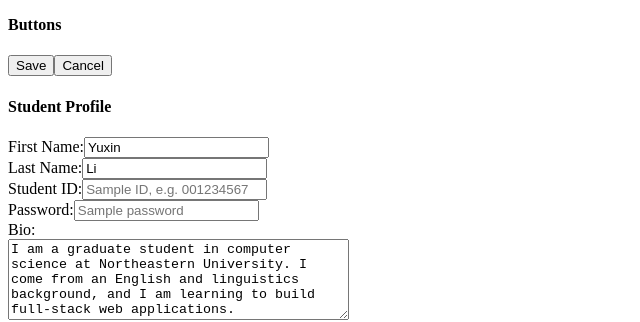
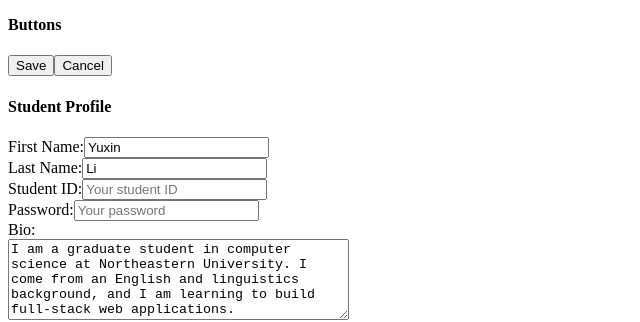
Before and after one commit to maxwalker0613/webdev-client, a Next.js app: page /labs/lab1 in a window 1280 px wide. Shown: the part 4844-5166 px from the top of the page, without its empty margins (0-640 px from the left). Built offline with nearby package versions, Linux system fonts and the light colour scheme.

Commit message:
Replace sample placeholders

```diff
--- a/app/labs/lab1/forms/YourForm.tsx
+++ b/app/labs/lab1/forms/YourForm.tsx
@@ -26,13 +26,13 @@ export default function YourForm() {
       />
       <br />
       <label htmlFor="wd-your-student-id">Student ID:</label>
-      <input id="wd-your-student-id" placeholder="Sample ID, e.g. 001234567" />
+      <input id="wd-your-student-id" placeholder="Your student ID" />
       <br />
       <label htmlFor="wd-your-password">Password:</label>
       <input
         type="password"
         id="wd-your-password"
-        placeholder="Sample password"
+        placeholder="Your password"
       />
       <br />
 
```
